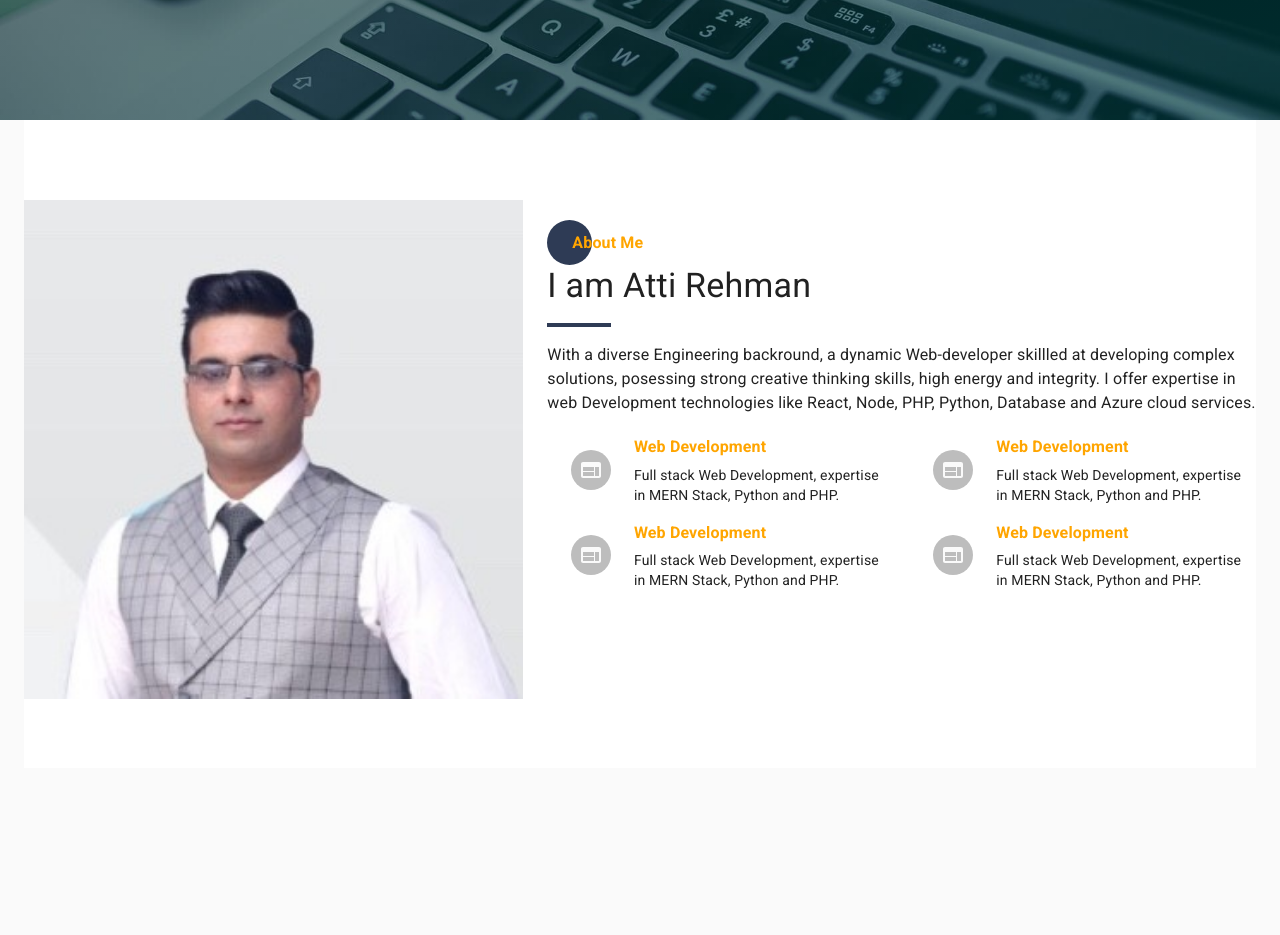
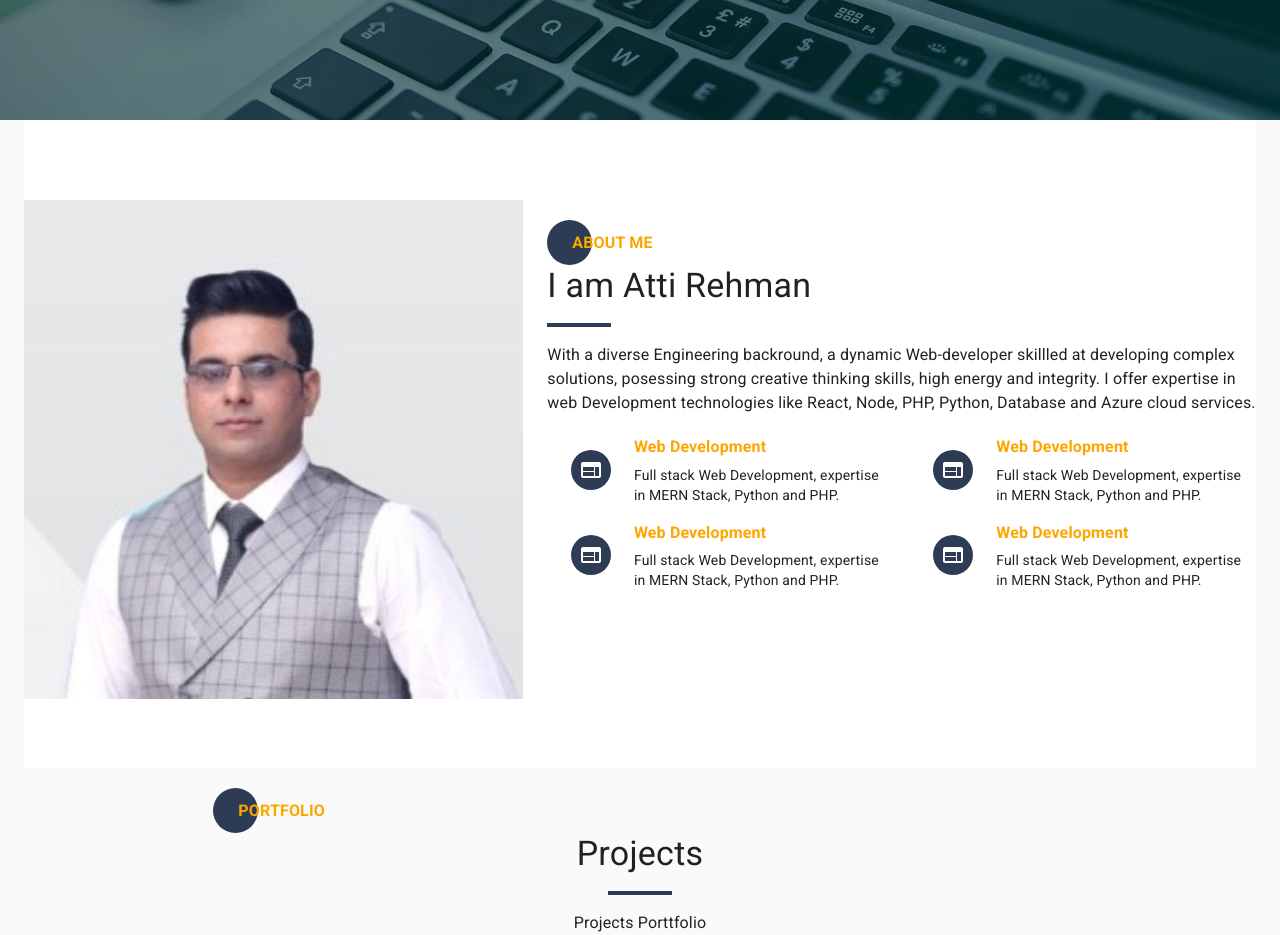
Before and after one commit to AttiR/Portfolio, a React (Create React App) app in the folder personal_portfolio/: page / in a window 1280 px wide. Shown: the part 600-1535 px from the top of the page. Before the commit the page ends 1368 px from the top, so only its background shows below. Built offline with nearby package versions, Linux system fonts and the light colour scheme.

Commit message:
Portfolio component

```diff
--- a/personal_portfolio/src/components/About.js
+++ b/personal_portfolio/src/components/About.js
@@ -25,6 +25,7 @@ const About = () => {
           </Grid>
           <Grid item xs={12} sm={7}>
             <Heading
+              smallText="ABOUT ME"
               heading="I am Atti Rehman"
               description="With a diverse Engineering backround, a dynamic Web-developer skillled at developing complex solutions, posessing strong creative thinking skills, high energy and integrity. I offer expertise in web Development technologies like React, Node, PHP, Python, Database and Azure cloud services."
             />
--- /dev/null
+++ b/personal_portfolio/src/components/Portfolio.js
@@ -0,0 +1,34 @@
+import React from 'react';
+import { Box, CssBaseline, Grid } from '@material-ui/core';
+import { useStyles } from '../styles';
+import Heading from './common/Heading';
+
+const Portfolio = () => {
+  const classes = useStyles();
+  return (
+    <Box className={classes.portfolioSection} id="Portfolio">
+      <CssBaseline />
+      <Grid
+        container
+        style={{
+          display: 'flex',
+          justifyContent: 'center',
+          aligncontent: 'center',
+        }}
+      >
+        <Grid item xs={12} sm={8}>
+          <center>
+            <Heading
+              smallText="PORTFOLIO"
+              heading="Projects"
+              description="Projects Porttfolio"
+              aligncenter="true"
+            />
+          </center>
+        </Grid>
+      </Grid>
+    </Box>
+  );
+};
+
+export default Portfolio;
--- a/personal_portfolio/src/components/common/AboutCard.js
+++ b/personal_portfolio/src/components/common/AboutCard.js
@@ -8,7 +8,7 @@ const AboutCard = ({ label, Desc, Icon }) => {
     <Box>
       <Grid container>
         <Grid item xs={3} className={classes.AvatarCont}>
-          <Avatar className={classes.icon}> {Icon}</Avatar>
+          <Avatar className={classes.avatar}> {Icon}</Avatar>
         </Grid>
         <Grid item xs={9} className={classes.MediaText}>
           <Typography
--- a/personal_portfolio/src/components/common/Decorator.js
+++ b/personal_portfolio/src/components/common/Decorator.js
@@ -10,7 +10,7 @@ const Decorator = ({ lable, withIcon, Icon, styles }) => {
         {lable}
       </Typography>
       {withIcon ? (
-        <Typography variant="span" className={classes.arrow}>
+        <Typography variant="span" className={classes.arrow} style={styles}>
           {Icon}
         </Typography>
       ) : null}
--- a/personal_portfolio/src/components/common/Heading.js
+++ b/personal_portfolio/src/components/common/Heading.js
@@ -3,12 +3,12 @@ import { Box, CssBaseline, Typography } from '@material-ui/core';
 import Decorator from './Decorator';
 import { useStyles } from '../../styles';
 
-export const Divider = () => {
+export const Divider = ({ style }) => {
   const classes = useStyles();
-  return <div className={classes.divider}></div>;
+  return <div className={classes.divider} style={style}></div>;
 };
 
-const Heading = ({ heading, description, aligncenter }) => {
+const Heading = ({ heading, description, aligncenter, smallText }) => {
   const classes = useStyles();
 
   return (
@@ -16,9 +16,9 @@ const Heading = ({ heading, description, aligncenter }) => {
       <CssBaseline />
       <Typography style={{ color: 'orange' }}>
         <Decorator
-          lable="About Me"
+          lable={smallText}
           withIcon="false"
-          styles={aligncenter ? { width: '100px', margin: '10px auto' } : ''}
+          styles={aligncenter ? { width: '100px', margin: '10px auto' } : {}}
         />
       </Typography>
 
@@ -29,7 +29,9 @@ const Heading = ({ heading, description, aligncenter }) => {
       >
         {heading}
       </Typography>
-      {Divider()}
+      {Divider({
+        style: aligncenter ? { margin: '16px auto' } : { margin: '16px 0' },
+      })}
       <Typography
         variant="body1"
         align={aligncenter ? 'center' : 'left'}
--- a/personal_portfolio/src/screens/HomeScreen.js
+++ b/personal_portfolio/src/screens/HomeScreen.js
@@ -1,16 +1,18 @@
 import React from 'react';
 import Header from '../components/Header';
 import About from '../components/About';
+import Portfolio from '../components/Portfolio';
 
 const HomeScreen = () => {
-  return <>
-    <Header/>
-    <main>
-
-    <About/>
-
-    </main>
-  </>;
+  return (
+    <>
+      <Header />
+      <main>
+        <About />
+        <Portfolio />
+      </main>
+    </>
+  );
 };
 
 export default HomeScreen;
--- a/personal_portfolio/src/styles.js
+++ b/personal_portfolio/src/styles.js
@@ -105,7 +105,6 @@ export const useStyles = makeStyles((theme) => ({
     width: '64px',
     height: '4px',
     backgroundColor: '#2E3B55',
-    margin: theme.spacing(2, 0),
   },
 
   responsiveImg: {
@@ -126,4 +125,8 @@ export const useStyles = makeStyles((theme) => ({
     fontWeight: 'bolder',
     color: 'Orange',
   },
+
+  // PortFolio
+
+  portfolioSection: {},
 }));
```
